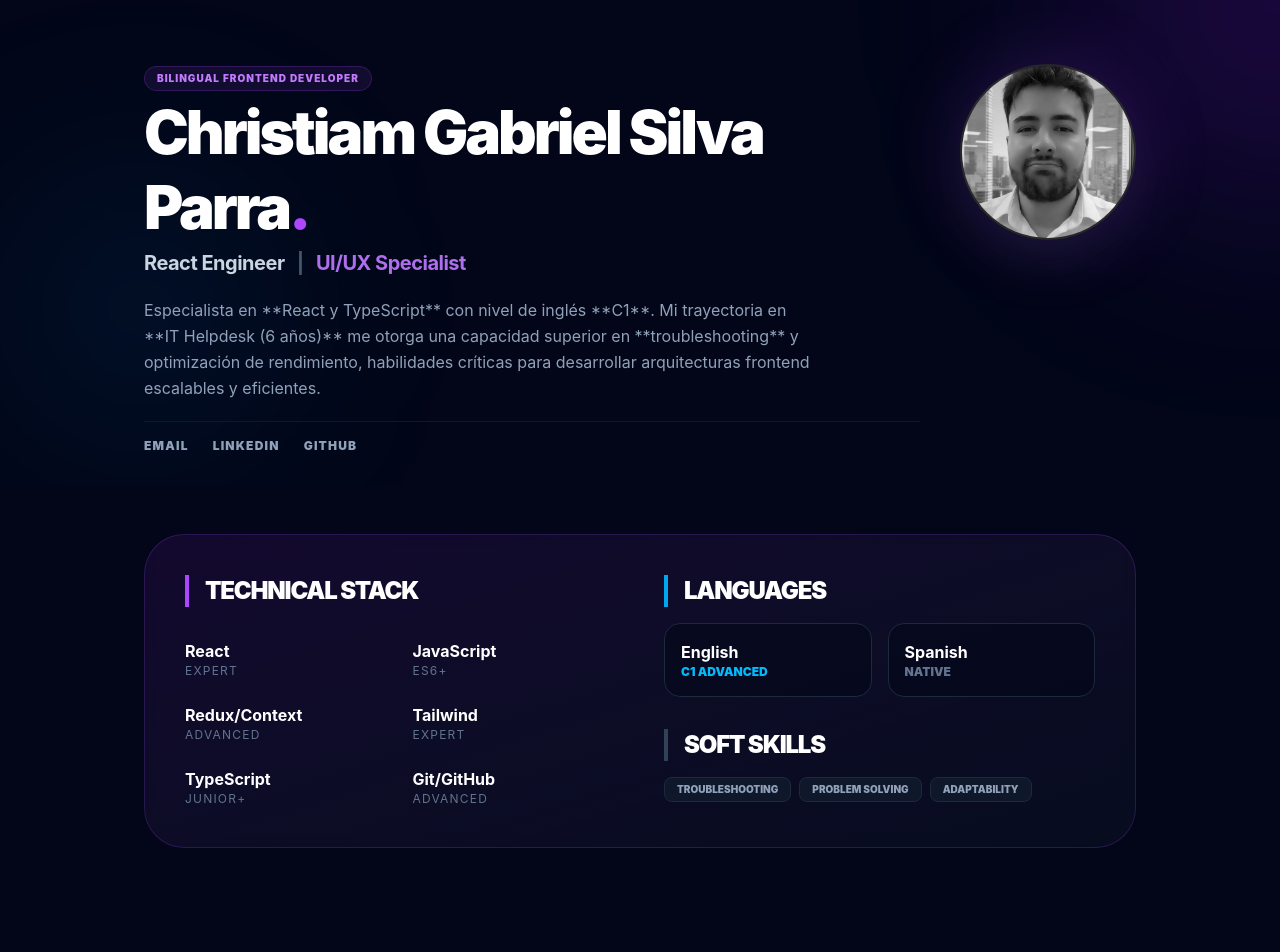
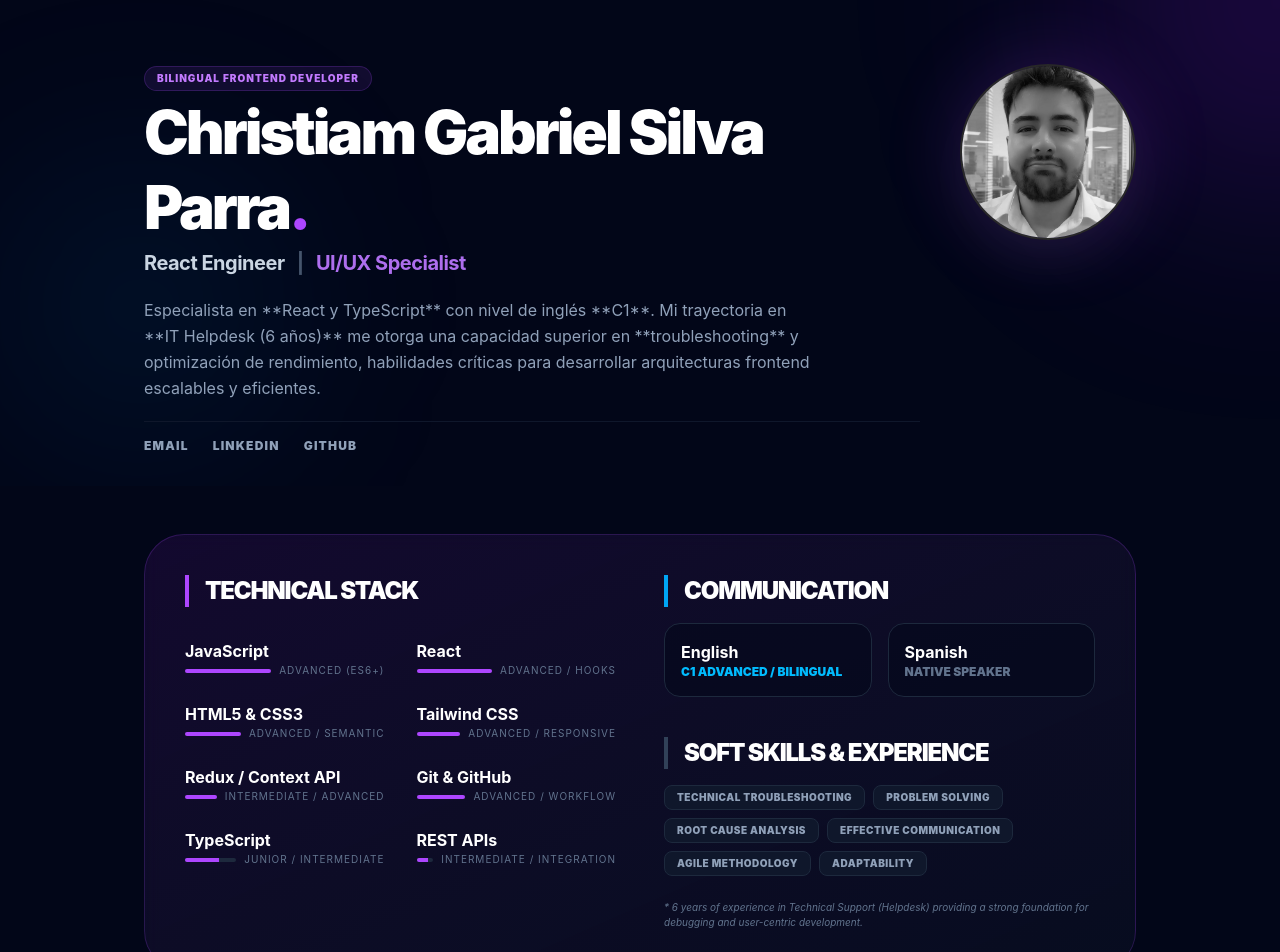
Before and after one commit to christiamgsp/mi-portafolio, a React (Vite) app: page / in a window 1280 px wide. Shown: the top 952 px of the page. Built offline with nearby package versions, Linux system fonts and the light colour scheme.

Commit message:
feat: retoques finales

```diff
--- a/src/components/HabilidadesYIdiomas.jsx
+++ b/src/components/HabilidadesYIdiomas.jsx
@@ -1,6 +1,18 @@
 import React from 'react';
 
-const HabilidadesYIdiomas = () => (
+const HabilidadesYIdiomas = () => {
+  const technicalSkills = [
+    { name: 'JavaScript', level: 'Advanced (ES6+)' },
+    { name: 'React', level: 'Advanced / Hooks' },
+    { name: 'HTML5 & CSS3', level: 'Advanced / Semantic' },
+    { name: 'Tailwind CSS', level: 'Advanced / Responsive' },
+    { name: 'Redux / Context API', level: 'Intermediate / Advanced' },
+    { name: 'Git & GitHub', level: 'Advanced / Workflow' },
+    { name: 'TypeScript', level: 'Junior / Intermediate' },
+    { name: 'REST APIs', level: 'Intermediate / Integration' },
+  ];
+
+  return (
     <section className='py-12'>
       <div className='container mx-auto px-4 max-w-5xl'>
         <div className='bg-gradient-to-br from-purple-900/20 to-slate-900/40 p-10 rounded-[2.5rem] border border-purple-500/20 backdrop-blur-sm'>
@@ -9,62 +21,72 @@ const HabilidadesYIdiomas = () => (
               <h2 className='text-2xl font-black text-white tracking-tighter uppercase border-l-4 border-purple-500 pl-4'>
                 Technical Stack
               </h2>
-            <div className='grid grid-cols-2 gap-6'>
-              {[
-                { n: 'React', l: 'Expert' },
-                { n: 'JavaScript', l: 'ES6+' },
-                { n: 'Redux/Context', l: 'Advanced' },
-                { n: 'Tailwind', l: 'Expert' },
-                { n: 'TypeScript', l: 'Junior+' },
-                { n: 'Git/GitHub', l: 'Advanced' },
-              ].map((s) => (
-                <div key={s.n} className='group'>
+              <div className='grid grid-cols-1 sm:grid-cols-2 gap-x-8 gap-y-6'>
+                {technicalSkills.map((skill) => (
+                  <div key={skill.name} className='group'>
                     <p className='text-white font-bold group-hover:text-purple-400 transition-colors'>
-                    {s.n}
+                      {skill.name}
                     </p>
-                  <p className='text-xs text-slate-500 uppercase tracking-widest'>
-                    {s.l}
-                  </p>
+                    <div className='flex items-center gap-2'>
+                      <div className='h-1 w-full bg-slate-800 rounded-full overflow-hidden'>
+                        <div
+                          className={`h-full bg-purple-500 ${skill.level.includes('Advanced') ? 'w-full' : skill.level.includes('Intermediate') ? 'w-2/3' : 'w-1/3'}`}></div>
+                      </div>
+                      <span className='text-[10px] text-slate-500 uppercase tracking-widest whitespace-nowrap'>
+                        {skill.level}
+                      </span>
+                    </div>
                   </div>
                 ))}
               </div>
             </div>
 
-          <div className='space-y-8'>
+            <div className='space-y-10'>
               <div className='space-y-4'>
                 <h2 className='text-2xl font-black text-white tracking-tighter uppercase border-l-4 border-sky-500 pl-4'>
-                Languages
+                  Communication
                 </h2>
                 <div className='flex gap-4'>
                   <div className='bg-slate-950/50 border border-slate-800 p-4 rounded-2xl flex-1'>
                     <p className='text-white font-bold'>English</p>
                     <p className='text-xs text-sky-400 font-black uppercase'>
-                    C1 Advanced
+                      C1 Advanced / Bilingual
                     </p>
                   </div>
                   <div className='bg-slate-950/50 border border-slate-800 p-4 rounded-2xl flex-1'>
                     <p className='text-white font-bold'>Spanish</p>
                     <p className='text-xs text-slate-500 font-black uppercase'>
-                    Native
+                      Native Speaker
                     </p>
                   </div>
                 </div>
               </div>
+
               <div className='space-y-4'>
                 <h2 className='text-2xl font-black text-white tracking-tighter uppercase border-l-4 border-slate-700 pl-4'>
-                Soft Skills
+                  Soft Skills & Experience
                 </h2>
                 <div className='flex flex-wrap gap-2'>
-                {['Troubleshooting', 'Problem Solving', 'Adaptability'].map(
-                  (s) => (
+                  {[
+                    'Technical Troubleshooting',
+                    'Problem Solving',
+                    'Root Cause Analysis',
+                    'Effective Communication',
+                    'Agile Methodology',
+                    'Adaptability',
+                  ].map((s) => (
                     <span
                       key={s}
-                      className='text-[10px] font-black bg-slate-900 text-slate-400 border border-slate-800 px-3 py-1 rounded-lg uppercase'>
+                      className='text-[10px] font-black bg-slate-900 text-slate-400 border border-slate-800 px-3 py-1 rounded-lg uppercase tracking-wider'>
                       {s}
                     </span>
-                  )
-                )}
+                  ))}
                 </div>
+                <p className='text-[10px] text-slate-500 italic pt-2'>
+                  * 6 years of experience in Technical Support (Helpdesk)
+                  providing a strong foundation for debugging and user-centric
+                  development.
+                </p>
               </div>
             </div>
           </div>
@@ -72,5 +94,6 @@ const HabilidadesYIdiomas = () => (
       </div>
     </section>
   );
+};
 
 export default HabilidadesYIdiomas;
```
Lines whose indentation alone changed are shown as unchanged.
